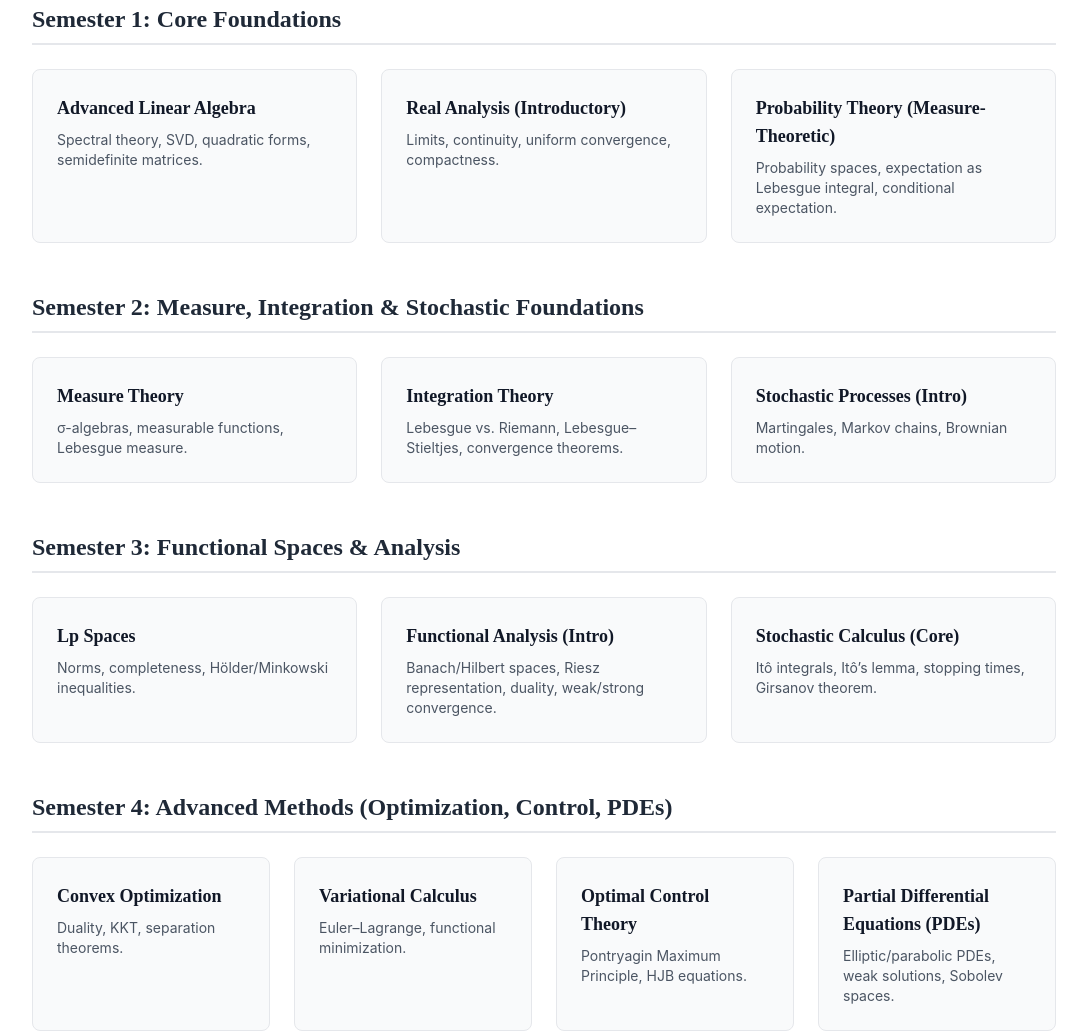
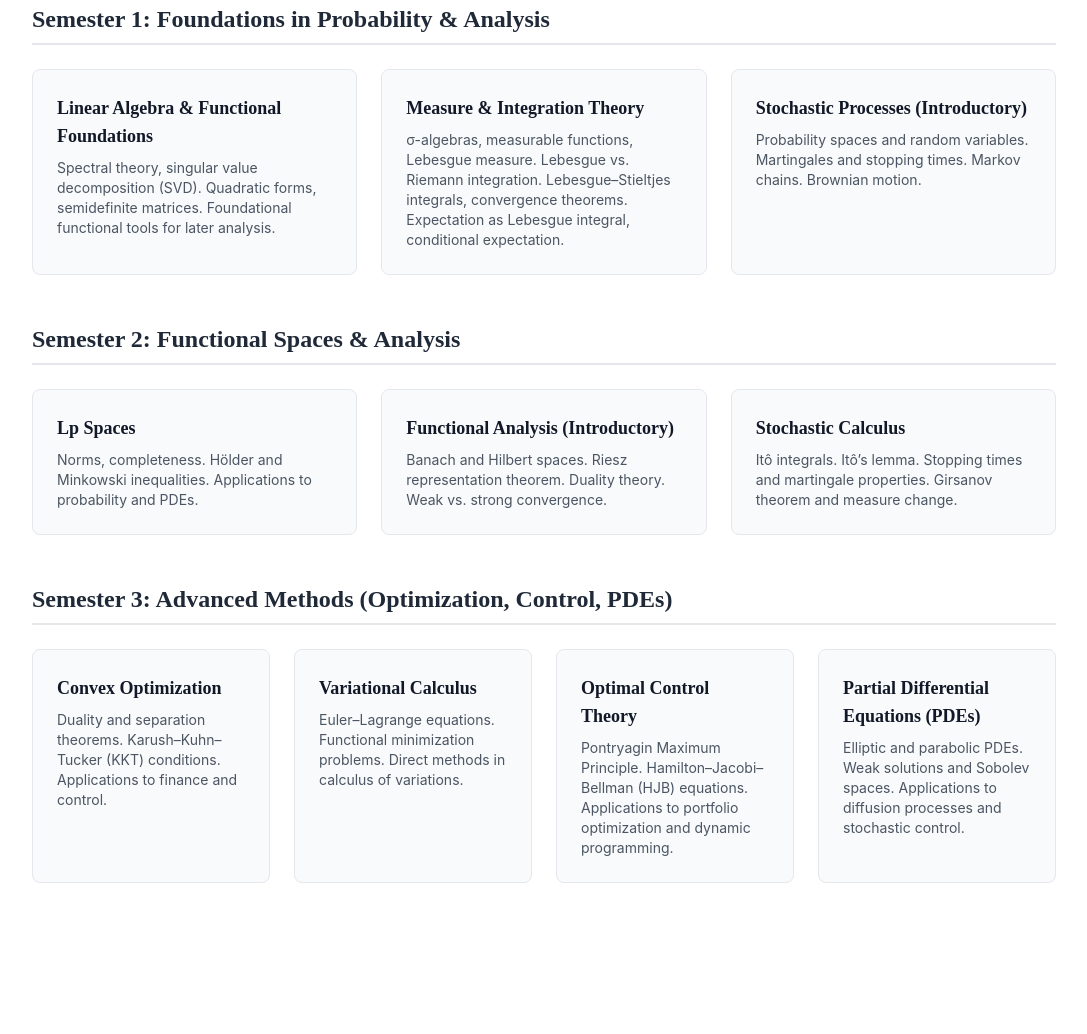
Before and after one commit to yuslavihe/QRSNTU, a plain HTML site: page Website/v1/events_learning.html in a window 1280 px wide. Shown: the part 468-1502 px from the top of the page, without its empty margins (96-1183 px from the left). Drawn offline with nearby package versions, Linux system fonts and the light colour scheme.

Commit message:
Update workshop titles and descriptions

```diff
--- a/Website/v1/events_learning.html
+++ b/Website/v1/events_learning.html
@@ -54,88 +54,69 @@
 
                 <div class="max-w-5xl mx-auto space-y-16">
                     <section>
-                        <h2 class="text-3xl font-serif font-bold text-gray-900 mb-8 text-center">Planned Workshops</h2>
-
+                        <h2 class="text-3xl font-serif font-bold text-gray-900 mb-8 text-center">Planned Workshops)</h2>
                         <div class="space-y-12">
                             <div>
-                                <h3 class="text-2xl font-serif font-semibold text-gray-800 border-b-2 border-gray-200 pb-2 mb-6">Semester 1: Core Foundations</h3>
+                                <h3 class="text-2xl font-serif font-semibold text-gray-800 border-b-2 border-gray-200 pb-2 mb-6">Semester 1: Foundations in Probability & Analysis</h3>
                                 <div class="grid md:grid-cols-3 gap-6">
                                     <div class="bg-gray-50 p-6 rounded-lg border border-gray-200">
-                                        <h4 class="font-bold text-lg text-gray-900">Advanced Linear Algebra</h4>
-                                        <p class="text-gray-600 mt-2 text-sm">Spectral theory, SVD, quadratic forms, semidefinite matrices.</p>
+                                        <h4 class="font-bold text-lg text-gray-900">Linear Algebra & Functional Foundations</h4>
+                                        <p class="text-gray-600 mt-2 text-sm">Spectral theory, singular value decomposition (SVD). Quadratic forms, semidefinite matrices. Foundational functional tools for later analysis.</p>
                                     </div>
                                     <div class="bg-gray-50 p-6 rounded-lg border border-gray-200">
-                                        <h4 class="font-bold text-lg text-gray-900">Real Analysis (Introductory)</h4>
-                                        <p class="text-gray-600 mt-2 text-sm">Limits, continuity, uniform convergence, compactness.</p>
+                                        <h4 class="font-bold text-lg text-gray-900">Measure & Integration Theory</h4>
+                                        <p class="text-gray-600 mt-2 text-sm">σ-algebras, measurable functions, Lebesgue measure. Lebesgue vs. Riemann integration. Lebesgue–Stieltjes integrals, convergence theorems. Expectation as Lebesgue integral, conditional expectation.</p>
                                     </div>
                                     <div class="bg-gray-50 p-6 rounded-lg border border-gray-200">
-                                        <h4 class="font-bold text-lg text-gray-900">Probability Theory (Measure-Theoretic)</h4>
-                                        <p class="text-gray-600 mt-2 text-sm">Probability spaces, expectation as Lebesgue integral, conditional expectation.</p>
+                                        <h4 class="font-bold text-lg text-gray-900">Stochastic Processes (Introductory)</h4>
+                                        <p class="text-gray-600 mt-2 text-sm">Probability spaces and random variables. Martingales and stopping times. Markov chains. Brownian motion.</p>
                                     </div>
                                 </div>
                             </div>
 
                             <div>
-                                <h3 class="text-2xl font-serif font-semibold text-gray-800 border-b-2 border-gray-200 pb-2 mb-6">Semester 2: Measure, Integration & Stochastic Foundations</h3>
+                                <h3 class="text-2xl font-serif font-semibold text-gray-800 border-b-2 border-gray-200 pb-2 mb-6">Semester 2: Functional Spaces & Analysis</h3>
                                 <div class="grid md:grid-cols-3 gap-6">
                                     <div class="bg-gray-50 p-6 rounded-lg border border-gray-200">
-                                        <h4 class="font-bold text-lg text-gray-900">Measure Theory</h4>
-                                        <p class="text-gray-600 mt-2 text-sm">σ-algebras, measurable functions, Lebesgue measure.</p>
+                                        <h4 class="font-bold text-lg text-gray-900">Lp Spaces</h4>
+                                        <p class="text-gray-600 mt-2 text-sm">Norms, completeness. Hölder and Minkowski inequalities. Applications to probability and PDEs.</p>
                                     </div>
                                     <div class="bg-gray-50 p-6 rounded-lg border border-gray-200">
-                                        <h4 class="font-bold text-lg text-gray-900">Integration Theory</h4>
-                                        <p class="text-gray-600 mt-2 text-sm">Lebesgue vs. Riemann, Lebesgue–Stieltjes, convergence theorems.</p>
+                                        <h4 class="font-bold text-lg text-gray-900">Functional Analysis (Introductory)</h4>
+                                        <p class="text-gray-600 mt-2 text-sm">Banach and Hilbert spaces. Riesz representation theorem. Duality theory. Weak vs. strong convergence.</p>
                                     </div>
                                     <div class="bg-gray-50 p-6 rounded-lg border border-gray-200">
-                                        <h4 class="font-bold text-lg text-gray-900">Stochastic Processes (Intro)</h4>
-                                        <p class="text-gray-600 mt-2 text-sm">Martingales, Markov chains, Brownian motion.</p>
+                                        <h4 class="font-bold text-lg text-gray-900">Stochastic Calculus </h4>
+                                        <p class="text-gray-600 mt-2 text-sm">Itô integrals. Itô’s lemma. Stopping times and martingale properties. Girsanov theorem and measure change.</p>
                                     </div>
                                 </div>
                             </div>
 
                             <div>
-                                <h3 class="text-2xl font-serif font-semibold text-gray-800 border-b-2 border-gray-200 pb-2 mb-6">Semester 3: Functional Spaces & Analysis</h3>
-                                <div class="grid md:grid-cols-3 gap-6">
-                                    <div class="bg-gray-50 p-6 rounded-lg border border-gray-200">
-                                        <h4 class="font-bold text-lg text-gray-900">Lp Spaces</h4>
-                                        <p class="text-gray-600 mt-2 text-sm">Norms, completeness, Hölder/Minkowski inequalities.</p>
-                                    </div>
-                                    <div class="bg-gray-50 p-6 rounded-lg border border-gray-200">
-                                        <h4 class="font-bold text-lg text-gray-900">Functional Analysis (Intro)</h4>
-                                        <p class="text-gray-600 mt-2 text-sm">Banach/Hilbert spaces, Riesz representation, duality, weak/strong convergence.</p>
-                                    </div>
-                                    <div class="bg-gray-50 p-6 rounded-lg border border-gray-200">
-                                        <h4 class="font-bold text-lg text-gray-900">Stochastic Calculus (Core)</h4>
-                                        <p class="text-gray-600 mt-2 text-sm">Itô integrals, Itô’s lemma, stopping times, Girsanov theorem.</p>
-                                    </div>
-                                </div>
-                            </div>
-
-                            <div>
-                                <h3 class="text-2xl font-serif font-semibold text-gray-800 border-b-2 border-gray-200 pb-2 mb-6">Semester 4: Advanced Methods (Optimization, Control, PDEs)</h3>
+                                <h3 class="text-2xl font-serif font-semibold text-gray-800 border-b-2 border-gray-200 pb-2 mb-6">Semester 3: Advanced Methods (Optimization, Control, PDEs)</h3>
                                 <div class="grid md:grid-cols-2 lg:grid-cols-4 gap-6">
                                     <div class="bg-gray-50 p-6 rounded-lg border border-gray-200">
                                         <h4 class="font-bold text-lg text-gray-900">Convex Optimization</h4>
-                                        <p class="text-gray-600 mt-2 text-sm">Duality, KKT, separation theorems.</p>
+                                        <p class="text-gray-600 mt-2 text-sm">Duality and separation theorems. Karush–Kuhn–Tucker (KKT) conditions. Applications to finance and control.</p>
                                     </div>
                                     <div class="bg-gray-50 p-6 rounded-lg border border-gray-200">
                                         <h4 class="font-bold text-lg text-gray-900">Variational Calculus</h4>
-                                        <p class="text-gray-600 mt-2 text-sm">Euler–Lagrange, functional minimization.</p>
+                                        <p class="text-gray-600 mt-2 text-sm">Euler–Lagrange equations. Functional minimization problems. Direct methods in calculus of variations.</p>
                                     </div>
                                     <div class="bg-gray-50 p-6 rounded-lg border border-gray-200">
                                         <h4 class="font-bold text-lg text-gray-900">Optimal Control Theory</h4>
-                                        <p class="text-gray-600 mt-2 text-sm">Pontryagin Maximum Principle, HJB equations.</p>
+                                        <p class="text-gray-600 mt-2 text-sm">Pontryagin Maximum Principle. Hamilton–Jacobi–Bellman (HJB) equations. Applications to portfolio optimization and dynamic programming.</p>
                                     </div>
                                     <div class="bg-gray-50 p-6 rounded-lg border border-gray-200">
                                         <h4 class="font-bold text-lg text-gray-900">Partial Differential Equations (PDEs)</h4>
-                                        <p class="text-gray-600 mt-2 text-sm">Elliptic/parabolic PDEs, weak solutions, Sobolev spaces.</p>
+                                        <p class="text-gray-600 mt-2 text-sm">Elliptic and parabolic PDEs. Weak solutions and Sobolev spaces. Applications to diffusion processes and stochastic control.</p>
                                     </div>
                                 </div>
                             </div>
                         </div>
                     </section>
                 </div>
-            </div>
+
         </main>
 
         <footer class="bg-gray-50 border-t border-gray-200">
```
